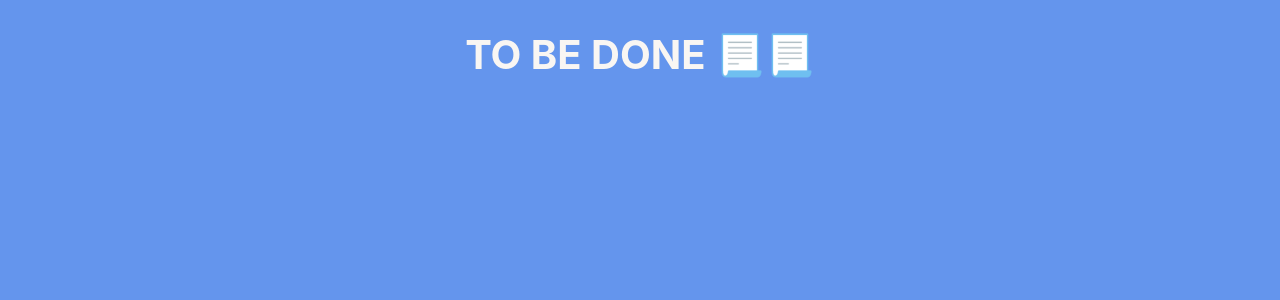
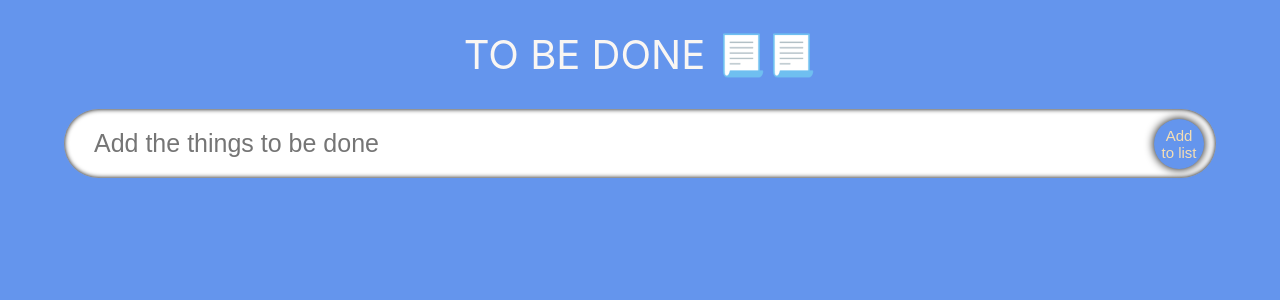
Before and after one commit to siddharth8763/To-Be-Done, a React (Create React App) app: page / in a window 1280 px wide. Shown: the top 300 px of the page. Built offline with nearby package versions, Linux system fonts and the light colour scheme.

Commit message:
Inputfield component added, Added type in the header component, moved the input component from app tsx to header tsx

```diff
--- a/src/App.tsx
+++ b/src/App.tsx
@@ -1,11 +1,11 @@
 import Header from "./Components/Header/Header"
 
 
-function App() {
+const App:React.FC=()=> {
   return (
-    <div className="App">
+    <>
       <Header/>
-    </div>
+    </>
   );
 }
 
--- a/src/Components/Header/Header.module.scss
+++ b/src/Components/Header/Header.module.scss
@@ -15,3 +15,10 @@
     background-color: cornflowerblue;
     color: rgb(249, 246, 243);
 }
+
+@media(max-Width:800px){
+    .header{
+        margin: 15px 0;
+        font-size: 35px;
+    }
+}
--- a/src/Components/Header/Header.tsx
+++ b/src/Components/Header/Header.tsx
@@ -1,10 +1,13 @@
+import React from "react"
+import Inputfield from "../Inputfield/Inputfield"
 import classes from "./Header.module.scss"
 
-function Header() {
+const Header:React.FC=()=> {
   return (
     <>
         <div className={`${classes.headerContainer}`}>
-            <h1 className={`${classes.header}`}>To Be Done 📃📃</h1>
+            <span className={`${classes.header}`}>To Be Done 📃📃</span>
+            <Inputfield/>
         </div>
     </>
   )
--- /dev/null
+++ b/src/Components/Inputfield/Inputfield.module.scss
@@ -0,0 +1,45 @@
+.formName{
+    display: flex;
+    width: 90%;
+    position: relative;
+    align-items: center;
+}
+
+.inputField{
+    width: 100%;
+    border-radius: 50px;
+    padding: 20px 30px;
+    font-size: 25px;
+    border: none;
+    transition: 0.2s;
+    box-shadow: inset 0 0 5px black;
+}
+
+.inputField:focus{
+    box-shadow: 0 0 10px 1000px rgba(0,0,0,0.5);
+    outline: none;
+}
+
+.submitButton{
+    position: absolute;
+    width: 50px;
+    height: 50px;
+    margin: 12px;
+    border-radius: 50px;
+    right: 0px;
+    border: none;
+    font-size: 15px;
+    background-color: cornflowerblue;
+    color: wheat;
+    transition: 0.2s all;
+    box-shadow: 0 0 10px black;
+}
+
+.submitButton:hover{
+    background-color: rgb(77, 64, 211);
+}
+
+.submitButton:active{
+    transform: scale(0.8);
+    box-shadow: 0 0 5px black;
+}
--- /dev/null
+++ b/src/Components/Inputfield/Inputfield.tsx
@@ -0,0 +1,15 @@
+import React from 'react'
+import classes from "./Inputfield.module.scss"
+
+const Inputfield:React.FC = () => {
+  return (
+    <>
+      <form className={`${classes.formName}`}>
+        <input type="input" placeholder='Add the things to be done' className={`${classes.inputField}`}/>
+        <button className={`${classes.submitButton}`} type="submit">Add to list</button>
+      </form>
+    </>
+  )
+}
+
+export default Inputfield
```
